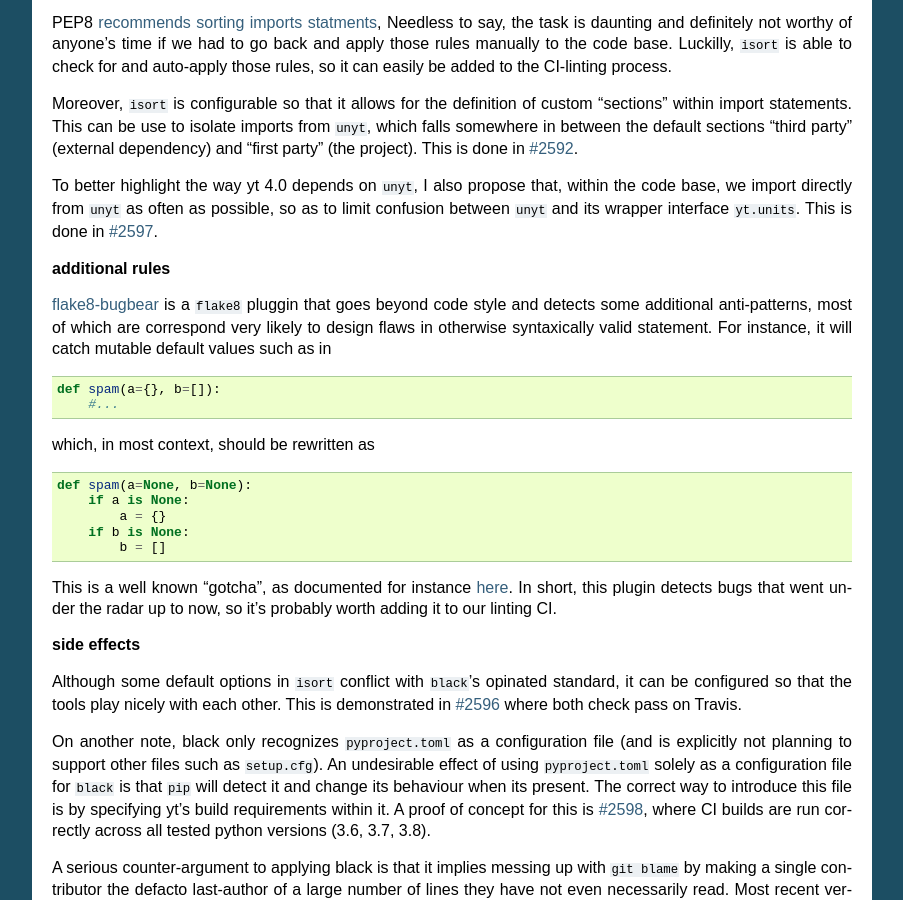
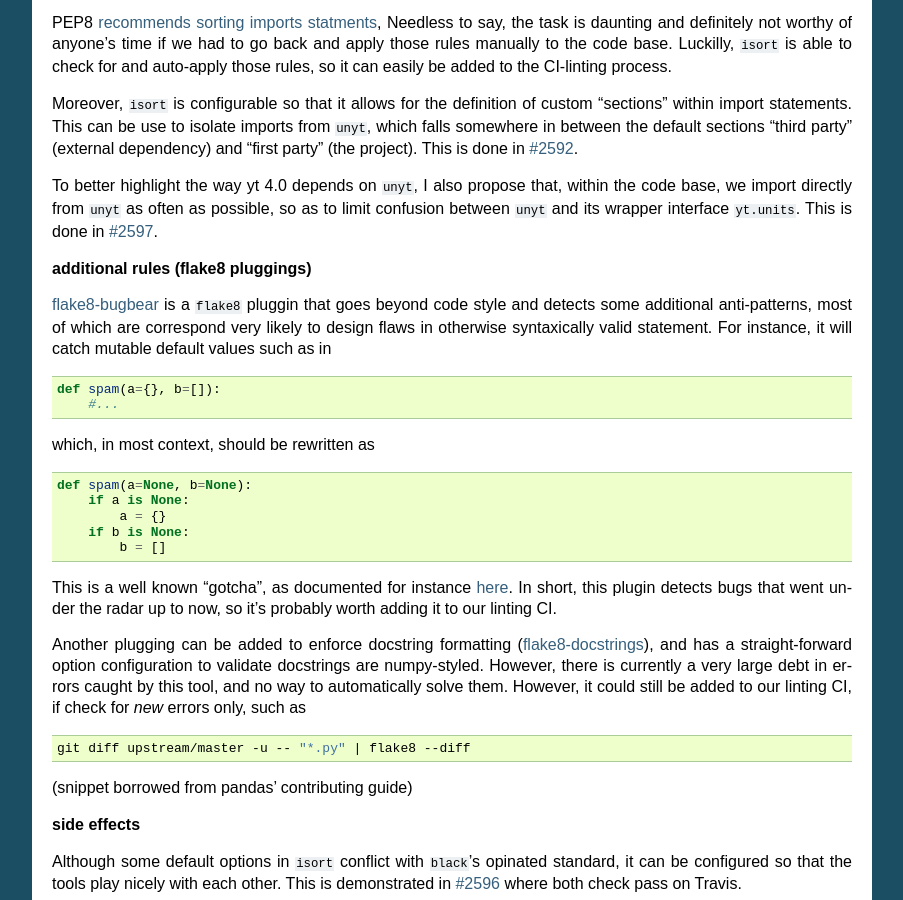
Before and after one commit to yt-project/ytep, a Sphinx documentation site: the page built from source/YTEPs/YTEP-0037.rst, in a window 1280 px wide and 900 px high, scrolled down 1991 px. Shown: the whole window, without its empty margins (198-1101 px from the left). Built offline with Sphinx 7.4.7, drawn with Linux system fonts in a browser that asks for light colours; formulas are drawn with MathJax 3.

Commit message:
add detail on flake8-docstrings

```diff
--- a/source/YTEPs/YTEP-0037.rst
+++ b/source/YTEPs/YTEP-0037.rst
@@ -101,13 +101,12 @@ confusion between ``unyt`` and its wrapper interface ``yt.units``. This is done
 `#2597 <https://github.com/yt-project/yt/pull/2597>`_.
 
 
-**additional rules**
+**additional rules (flake8 pluggings)**
 
-`flake8-bugbear <https://github.com/PyCQA/flake8-bugbear>`_ is a ``flake8``
-pluggin that goes beyond code style and detects some additional anti-patterns,
-most of which are correspond very likely to design flaws in otherwise
-syntaxically valid statement. For instance, it will catch mutable default values
-such as in
+`flake8-bugbear <https://github.com/PyCQA/flake8-bugbear>`_ is a ``flake8`` pluggin that
+goes beyond code style and detects some additional anti-patterns, most of which are
+correspond very likely to design flaws in otherwise syntaxically valid statement. For
+instance, it will catch mutable default values such as in
 
 .. code:: python
 
@@ -128,6 +127,20 @@ This is a well known "gotcha", as documented for instance
 `here <https://docs.python-guide.org/writing/gotchas/#mutable-default-arguments>`_.
 In short, this plugin detects bugs that went under the radar up to now, so it's
 probably worth adding it to our linting CI.
+
+
+Another plugging can be added to enforce docstring formatting
+(`flake8-docstrings <https://github.com/PyCQA/flake8-docstrings>`_), and has a
+straight-forward option configuration to validate docstrings are numpy-styled. However,
+there is currently a very large debt in errors caught by this tool, and no way to
+automatically solve them. However, it could still be added to our linting CI, if check
+for *new* errors only, such as
+
+.. code:: bash
+
+    git diff upstream/master -u -- "*.py" | flake8 --diff
+
+(snippet borrowed from pandas' contributing guide)
 
 
 **side effects**
```
